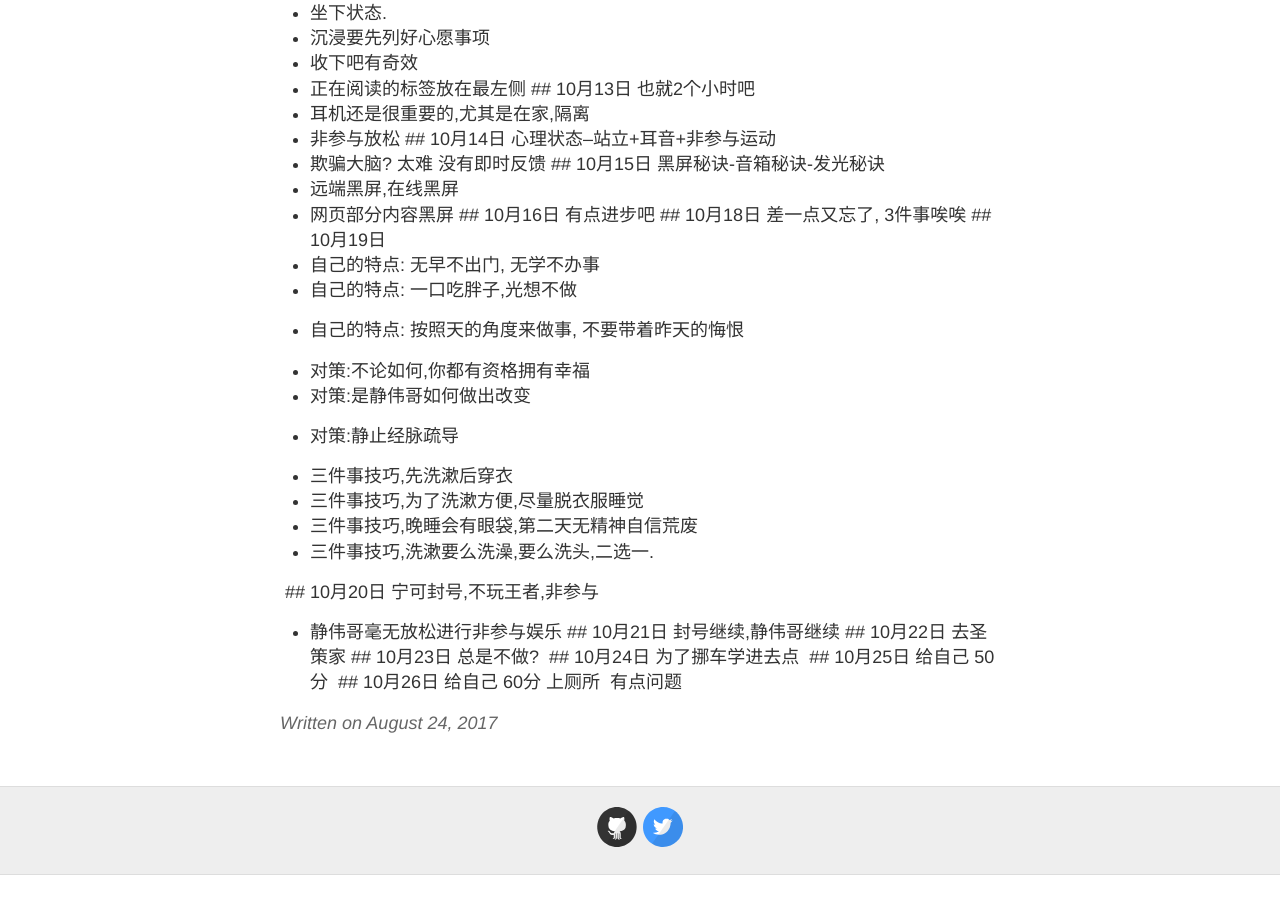
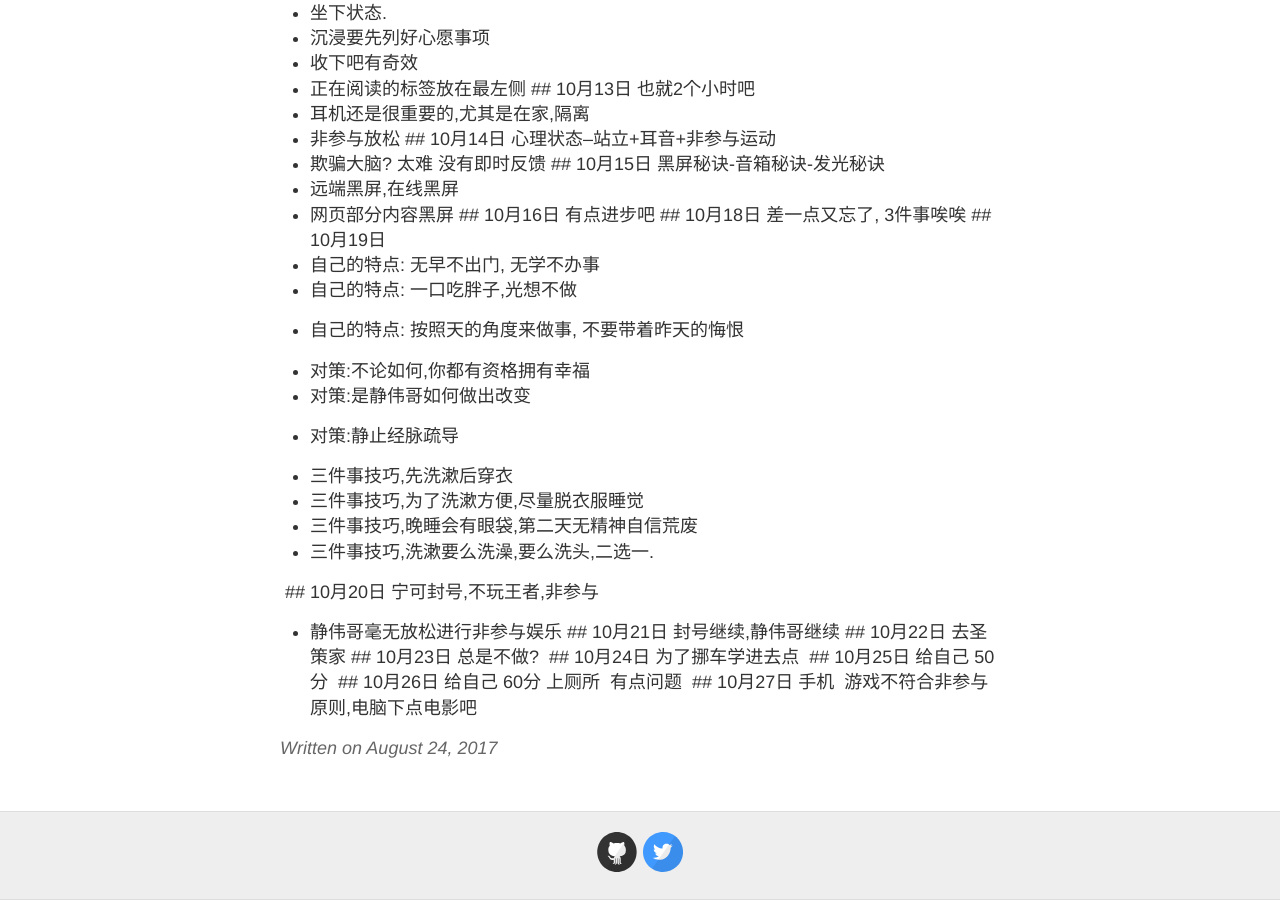
Before and after one commit to evelol/zzx_blog, a Jekyll site: the page built from _posts/2017-08-24-Ok.md, in a window 1280 px wide and 900 px high, scrolled down 5182 px. Built offline with Jekyll 4.4.1, drawn with Linux system fonts in a browser that asks for light colours; our own code applies the rules of GitHub Pages for plain Markdown files; before the commit the page ends 6057 px from its top, so only the background shows below that.

Commit message:
Update 2017-08-24-Ok.md

```diff
--- a/_posts/2017-08-24-Ok.md
+++ b/_posts/2017-08-24-Ok.md
@@ -166,3 +166,5 @@ q## 24日,昨天搞了搞linux，用了下deepin
   ## 10月25日 给自己 50分
   ## 10月26日 给自己 60分 上厕所
  有点问题
+  ## 10月27日 手机
+ 游戏不符合非参与原则,电脑下点电影吧
```
